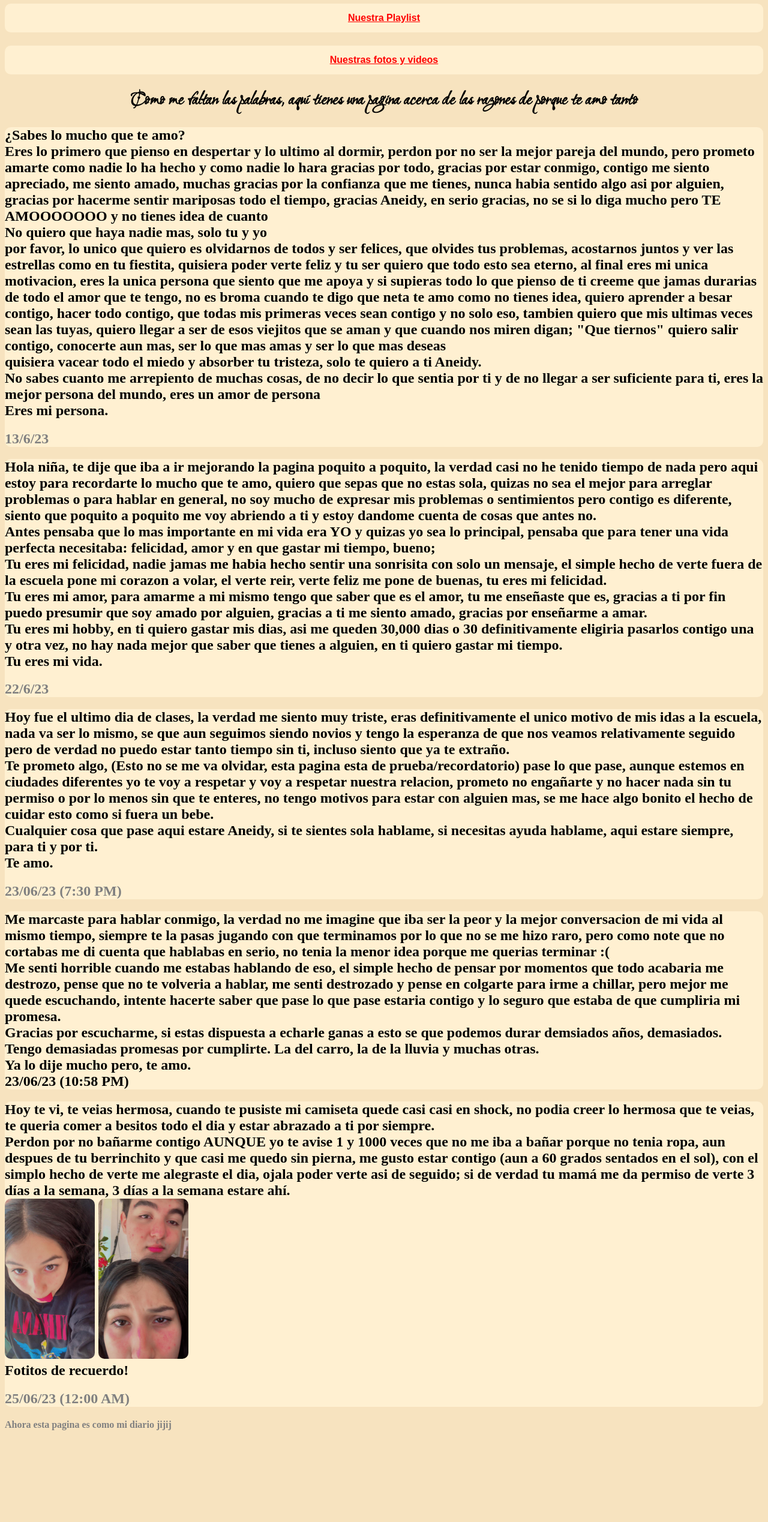
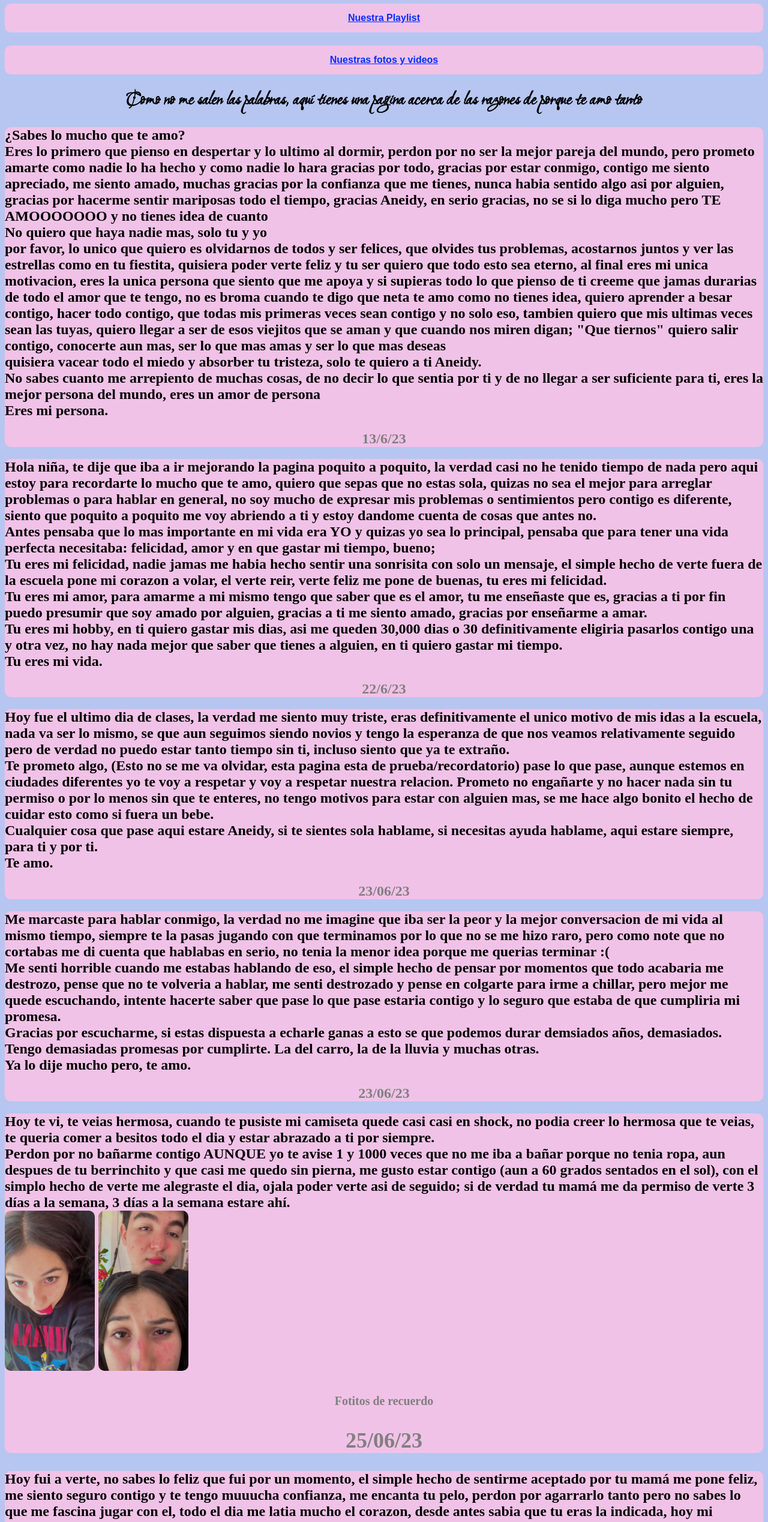
Before and after one commit to Jumexico/aneni, a plain HTML site: page index.html in a window 1280 px wide. Shown: the part 82-2619 px from the top of the page at 60% size. Before the commit the page ends 2487 px from the top, so only its background shows below. Drawn offline with Linux system fonts and the light colour scheme.

Commit message:
Add files via upload

```diff
--- a/index.html
+++ b/index.html
@@ -16,9 +16,9 @@ no usar - o _ en <img> por GitHub
         <link rel="preconnect" href="https://fonts.gstatic.com" crossorigin>
         <link href="https://fonts.googleapis.com/css2?family=Nunito:wght@200&display=swap" rel="stylesheet">
 
-        <link rel="icon" href="images.\iconoa1.ICO">
+        <link rel="icon" href="images\iconoa1.jpeg">
         <link rel="stylesheet" href="css.css">
-    <title>Mi niña</title>
+    <title>20/02/23</title>
     </head>
 
     <body>
@@ -28,7 +28,7 @@ a{
                 display: block;
                 width: 50;
                 font-family: Arial;
-                background-color: rgb(255, 240, 209);
+                background-color: rgb(241, 194, 231);
                 font-weight: 640;
                 border-radius: 10px;
                 padding: 15px 30px;
@@ -37,7 +37,7 @@ a{
             }
 
             body    {
-                background-color:  rgb(247, 227, 191);
+                background-color:  rgb(183, 198, 241);
                 font-family: 'Times New Roman';
             }
 
@@ -48,18 +48,18 @@ a{
 </div>
 
 <div style="font-family: loveAneidy;" class="subtitulo">
-    <a style="color: red;"   href="https://open.spotify.com/playlist/7KQZsUtClUbr2rs9ZrdvWl?si=e7839b0cac2f47c4">Nuestra Playlist</a> <br>
+    <a style="color: rgb(0, 47, 255);"   href="https://open.spotify.com/playlist/7KQZsUtClUbr2rs9ZrdvWl?si=e7839b0cac2f47c4">Nuestra Playlist</a> <br>
 </div>
 <div style="font-family: loveAneidy;" class="subtitulo">
-    <a style="color: red;"   href="https://drive.google.com/drive/folders/1bqh5vItUquI9c0vtnLpm3S6XwyuO_Uhr?usp=sharing">Nuestras fotos y videos</a>
+    <a style="color: rgb(0, 47, 255);"   href="https://drive.google.com/drive/folders/1bqh5vItUquI9c0vtnLpm3S6XwyuO_Uhr?usp=sharing">Nuestras fotos y videos</a>
 </div>
 
 <div style="font-family: loveAneidy;" class="subtitulo">
-    <h1>Como me faltan las palabras, aquí tienes una pagina acerca de las razones de porque te amo tanto</h1>
+    <h1>Como no me salen las palabras, aquí tienes una pagina acerca de las razones de porque te amo tanto</h1>
 </div>
 
 <!---->
-<div style="background: rgb(255, 240, 209);" class="Carta1">
+<div style="background: rgb(241, 194, 231);" class="Carta1">
          <h2 style="color: black;">¿Sabes lo mucho que te amo? <br/>
             Eres lo primero que pienso en despertar y lo ultimo al dormir, perdon por no ser la mejor pareja del mundo, pero prometo amarte como nadie lo ha hecho y como nadie lo hara
             gracias por todo, gracias por estar conmigo, contigo me siento apreciado, me siento amado, muchas gracias por la confianza que me tienes, nunca habia sentido algo asi por
@@ -74,12 +74,12 @@ a{
             quisiera vacear todo el miedo y absorber tu tristeza, solo te quiero a ti Aneidy.<br/>
             No sabes cuanto me arrepiento de muchas cosas, de no decir lo que sentia por ti y de no llegar a ser suficiente para ti, eres la mejor persona del mundo, eres un amor de persona <br/>
             Eres mi persona.<br/>
-            <h2 style="color: gray"> 13/6/23 </h2>
+            <h2 style="color: gray; text-align: center"> 13/6/23</h2>
          </h2>
 </div>
 <!---->
 <!---->
-<div style="background: rgb(255, 240, 209);" class="carta2">
+<div style="background: rgb(241, 194, 231);" class="carta2">
          <h2 style="color:black">
             Hola niña, te dije que iba a ir mejorando la pagina poquito a poquito, la verdad casi no he tenido tiempo de nada pero aqui estoy para recordarte lo mucho que te amo,
             quiero que sepas que no estas sola, quizas no sea el mejor para arreglar problemas o para hablar en general, no soy mucho de expresar mis problemas o sentimientos
@@ -93,25 +93,26 @@ a{
             Tu eres mi hobby, en ti quiero gastar mis dias, asi me queden 30,000 dias o 30 definitivamente eligiria pasarlos contigo una y otra vez, no hay nada mejor que saber que tienes
             a alguien, en ti quiero gastar mi tiempo. </br>
             Tu eres mi vida. <br>
-            <h2 style="color: gray"> 22/6/23 </h2>
+            <h2 style="color: gray; text-align: center"> 22/6/23</h2>
          </h2>
 </div>
 
-<div style="background: rgb(255, 240, 209);" class="carta3">
+<div style="background: rgb(241, 194, 231);" class="carta3">
     <h2 style="color: black">
         Hoy fue el ultimo dia de clases, la verdad me siento muy triste, eras definitivamente el unico motivo de mis idas a la escuela, nada va ser lo mismo, se que
         aun seguimos siendo novios y tengo la esperanza de que nos veamos relativamente seguido pero de verdad no puedo estar tanto tiempo sin ti, incluso siento que ya te
         extraño. </br>
-        Te prometo algo, (Esto no se me va olvidar, esta pagina esta de prueba/recordatorio) pase lo que pase, aunque estemos en ciudades diferentes yo te voy a respetar
-        y voy a respetar nuestra relacion, prometo no engañarte y no hacer nada sin tu permiso o por lo menos sin que te enteres, no tengo motivos para estar con alguien mas, se
+        Te prometo algo, (Esto no se me va olvidar, esta pagina esta de prueba/recordatorio)
+        pase lo que pase, aunque estemos en ciudades diferentes yo te voy a respetar y voy a respetar nuestra relacion.
+        Prometo no engañarte y no hacer nada sin tu permiso o por lo menos sin que te enteres, no tengo motivos para estar con alguien mas, se
         me hace algo bonito el hecho de cuidar esto como si fuera un bebe.</br>
         Cualquier cosa que pase aqui estare Aneidy, si te sientes sola hablame, si necesitas ayuda hablame, aqui estare siempre, para ti y por ti.<br>
         Te amo.<br>
-        <h2 style="color: gray"> 23/06/23 (7:30 PM) </h2>
+        <h2 style="color: gray; text-align: center"> 23/06/23</h2>
     </h2>
 </div>
 
-<div style="background: rgb(255, 240, 209);" class="carta4">
+<div style="background: rgb(241, 194, 231);" class="carta4">
     <h2 style="color: black">
     Me marcaste para hablar conmigo, la verdad no me imagine que iba ser la peor y la mejor conversacion de mi vida al mismo tiempo, siempre te la pasas jugando con que terminamos
     por lo que no se me hizo raro, pero como note que no cortabas me di cuenta que hablabas en serio, no tenia la menor idea porque me querias terminar :( <br>
@@ -120,11 +121,11 @@ a{
     Gracias por escucharme, si estas dispuesta a echarle ganas a esto se que podemos durar demsiados años, demasiados. <br>
     Tengo demasiadas promesas por cumplirte. La del carro, la de la lluvia y muchas otras. <br>
     Ya lo dije mucho pero, te amo. <br>
-    23/06/23 (10:58 PM)
+    <h2 style="color: gray; text-align: center">23/06/23</h2>
     </h2>
 </div>
 
-<div style="background: rgb(255, 240, 209);" class="carta5">
+<div style="background: rgb(241, 194, 231);" class="carta5">
     <h2>
         Hoy te vi, te veias hermosa, cuando te pusiste mi camiseta quede casi casi en shock, no podia creer lo hermosa que te veias, te queria comer a besitos todo el dia
         y estar abrazado a ti por siempre. <br>
@@ -132,13 +133,31 @@ a{
         me gusto estar contigo (aun a 60 grados sentados en el sol), con el simplo hecho de verte me alegraste el dia, ojala poder verte asi de seguido; si de verdad tu mamá me da
         permiso de verte 3 días a la semana, 3 días a la semana estare ahí.<br>
         <img src="images\carta5a1.jpg" width="150" alt="Foto tuya" style="border-radius: 10px;">
-        <img src="images\carta5a2.jpg" width="150" alt="Foto de nosotros" style="border-radius: 10px;"> <br>
-        Fotitos de recuerdo!<br>
-        <h2 style="color: gray;">25/06/23 (12:00 AM)</h2>
+        <img src="images\carta5a2.jpg" width="150" alt="Foto de nosotros" style="border-radius: 10px;">
+        <div> <h5 style="color: gray; text-align: center">Fotitos de recuerdo</h5>
+        <h2 style="color: gray; text-align: center;">25/06/23</h2>
     </h2>
 </div>
 
-<h4 style="color: gray">Ahora esta pagina es como mi diario jijij</h4>
+<div style="background: rgb(241, 194, 231);" class="carta6">
+    <h2>
+        Hoy fui a verte, no sabes lo feliz que fui por un momento, el simple hecho de sentirme aceptado por tu mamá me pone feliz, me siento seguro contigo y te tengo
+        muuucha confianza, me encanta tu pelo, perdon por agarrarlo tanto pero no sabes lo que me fascina jugar con el, todo el dia me latia mucho el corazon, desde antes
+        sabia que tu eras la indicada, hoy mi corazon me lo confirmo. <br>
+        Lo siento si te sentiste presionada en algunos momentos pero cuando te abrazo o te doy besitos me pone muy feliz. <br>
+        Gracias por estar conmigo, antes sabia que me amabas pero no sabia cuanto, ahora se lo tanto que me amas, gracias por hacerme sentir asi.<br>
+        Gracias por todos los momentos que he pasado contigo y lo que me haz hecho pasar, contigo todo es rosita <br>
+        <img src="images\carta6a1.jpg" width="150" alt="Foto tuya" style="border-radius: 10px;">
+        <img src="images\carta6a2.jpg" width="150" alt="Foto tuya" style="border-radius: 10px;">
+        <img src="images\carta6a3.jpg" width="150" alt="Foto de nosotros" style="border-radius: 10px;">
+        <img src="images\carta6a4.jpg" width="150" alt="Foto tuya" style="border-radius: 10px;">
+        <div> <h5 style="color: gray; text-align: center">Fotitos de recuerdo</h5>
+        <h2 style="color: gray; text-align: center">29/06/23</h2>
+    </h2>
+</div>
+
+<h4 style="color: rgb(148, 147, 147); text-align: center;">Te amo, nunca lo olvides !</h4>
+
     </body>
 </html>
 <!--
@@ -147,4 +166,6 @@ a{
 
 no usar - o _ en <img> por GitHub
 
+<div> <h5 style="color: gray; text-align: center">3:30 PM</h5> </div> ------ Para poner hora en las cartas (arriba)
+
 -->
```
Also changed, not shown: images/carta6a1.jpg (added), images/carta6a2.jpg (added), images/carta6a3.jpg (added), images/carta6a4.jpg (added), images/iconoa1.ico (added), images/iconoa1.jpeg (added).
